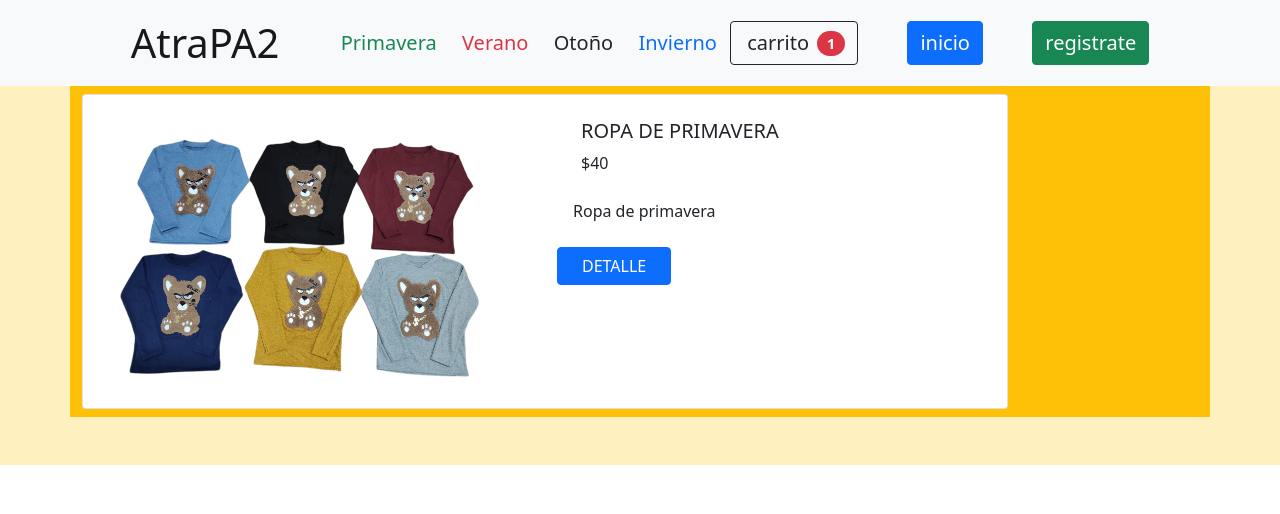
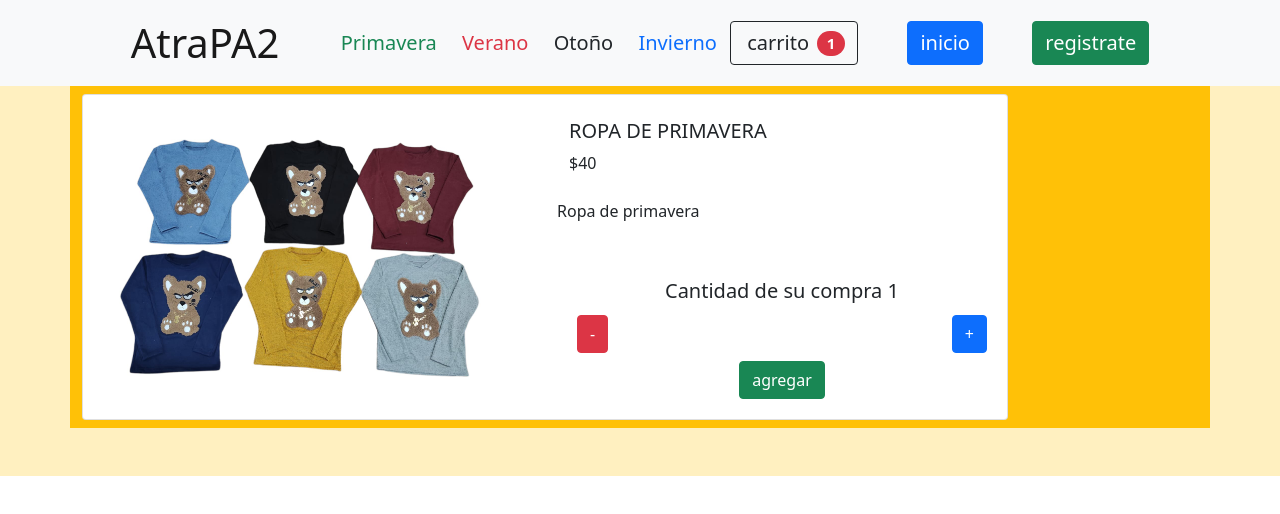
Before and after one commit to efrainCallisaya/gestordegastossemanales-efraincallisaya, a React (Create React App) app: page /detalle/1 in a window 1280 px wide. Shown: the top 514 px of the page. Built offline with nearby package versions, Linux system fonts and the light colour scheme.

Commit message:
desafio de 'sincronizar counter'

```diff
--- a/src/components/ItemCount.jsx
+++ b/src/components/ItemCount.jsx
@@ -1,20 +1,39 @@
-import useCount from './useCount'
- const ComponenetesII = ({stock,inicial}) => {
-  const {funcionlogica, contador} = useCount(stock,inicial)
-      return(
-        <div align="center"className="w-50 e-75 mt-5 ">
-           <div className="pt-5">
-                <h2> Stock Actual {contador}</h2>
-                <h1>Cantidad de su compra {stock - contador}</h1>
-          </div>
-          <section className=" ">
-            <div  className="">
-                    <button type="" className="btn btn-danger mt-5" onClick={()=>funcionlogica(-1)}>Disminuir</button>
-                    <button type="" className="btn btn-primary mt-5 ms-5" onClick={()=>funcionlogica(+1)}>Aumentar</button>
-            </div>
-            <button type="" className="btn btn-success mt-5 ms-5" onClick={()=>funcionlogica(0)}>Comprar</button>
-          </section>
+import useCount from "./useCount";
+const ComponenetesII = ({ stock, inicial, onAdd }) => {
+  const { funcionlogica, contador } = useCount(stock, inicial);
+  console.log(stock, inicial);
+  console.log(contador);
+  const accionOnAdd = () => {
+    onAdd();
+  };
+  return (
+    <div className="p-3">
+      <div className="text-center">
+        <h5>Cantidad de su compra {contador}</h5>
+      </div >
+        <div className="d-flex justify-content-between">
+          <button
+            type=""
+            className="btn btn-danger m-1 "
+            onClick={() => funcionlogica(-1)}
+          >
+            -
+          </button>
+          <button
+            type=""
+            className="btn btn-primary m-1"
+            onClick={() => funcionlogica(+1)}
+          >
+            +
+          </button>
         </div>
-    )
-  }
+        <div className="d-flex justify-content-center">
+        <button type="" className="btn btn-success m-1" onClick={accionOnAdd}>
+          agregar
+        </button>
+        </div>
+
+    </div>
+  );
+};
 export default ComponenetesII;
--- a/src/components/ItemDetail.jsx
+++ b/src/components/ItemDetail.jsx
@@ -1,4 +1,20 @@
-export const ItemDetail = ({ name, price, pictureURL, id, description }) => {
+import { useState } from "react";
+import ItemCount from "./ItemCount";
+import { Link } from "react-router-dom";
+export const ItemDetail = ({
+  name,
+  price,
+  pictureURL,
+  id,
+  description,
+  stock,
+}) => {
+  const [status, setStatus] = useState(false);
+  const onAdd = () => {
+    setStatus(true);
+  };
+  console.log(status);
+
   return (
     <div className="container fluid pb-5">
       <div className="row d-flex justify-content-between bg-warning py-2">
@@ -7,10 +23,11 @@ export const ItemDetail = ({ name, price, pictureURL, id, description }) => {
             <div className="row">
               <div className="col-md-6">
                 <div className="text-center p-4">
-                  <img id="main-image" src={pictureURL} width="100%" />
+                  <img key={id} src={pictureURL} width="100%" />
                 </div>
               </div>
               <div className="col-md-6">
+                <div className=" row 1 d-flex justify-content-center align-items-center">
                   <div className="product p-4">
                     <h5 className="text-uppercase" key={id}>
                       {name}
@@ -20,10 +37,16 @@ export const ItemDetail = ({ name, price, pictureURL, id, description }) => {
                     </div>
                   </div>
                   <p className="about mx-3">{description}</p>
-                <div className="cart mt-4 align-items-center">
+                  <div className="cart mt-4 align-items-center ">
+                    {status ? (
+                      <Link to="/cart">
                         <button className="btn btn-primary text-uppercase mr-2 px-4 mb-3">
-                    Detalle
+                          comprar
                         </button>
+                      </Link>
+                    ) : (
+                      <ItemCount stock={stock} inicial={1} onAdd={onAdd} />
+                    )}
                     <i className="fa fa-heart text-muted"></i>
                     <i className="fa fa-share-alt text-muted"></i>
                   </div>
@@ -33,5 +56,6 @@ export const ItemDetail = ({ name, price, pictureURL, id, description }) => {
           </div>
         </div>
       </div>
+    </div>
   );
 };
--- a/src/components/ItemDetailContainer.jsx
+++ b/src/components/ItemDetailContainer.jsx
@@ -16,6 +16,9 @@ const ItemDeteailContainer = () => {
       .catch((err) => console.log(err))
       .finally(() => setLoading(false));
   }, [detalleId]);
+
+
+
   return (
     <div className="bg-warning bg-opacity-25">
       {loading ? (
@@ -45,6 +48,7 @@ const ItemDeteailContainer = () => {
           price={data.price}
           pictureURL={data.pictureURL}
           id={data.id}
+          stock={data.stock}
         />
       )}
     </div>
--- a/src/mocks/fakeApi.js
+++ b/src/mocks/fakeApi.js
@@ -10,14 +10,14 @@ import ropa8 from '../img/8.jpeg';
 
 
 const productos =[
-{categoria:"Primavera",Name:"Ropa de primavera", description:"Ropa de primavera", price:40, pictureURL:ropa1, id:"1"},
-{categoria:"Verano",Name:"Ropa de verano", description:"Ropa de verano", price:50, pictureURL:ropa2, id:"2"},
-{categoria:"Invierno",Name:"Ropa de invierno",description:"Ropa de invierno", price:60, pictureURL:ropa3, id:"3"},
-{categoria:"Invierno",Name:"Ropa de invierno",description:"Ropa de invierno", price:70, pictureURL:ropa4, id:"4"},
-{categoria:"Primavera",Name:"Ropa de primavera", description:"Ropa de primavera", price:40, pictureURL:ropa5, id:"5"},
-{categoria:"Verano",Name:"Ropa de verano", description:"Ropa de verano", price:50, pictureURL:ropa6, id:"6"},
-{categoria:"Invierno",Name:"Ropa de invierno", description:"Ropa de invierno", price:60, pictureURL:ropa7, id:"7"},
-{categoria:"Otonio",Name:"Ropa de otonio", description:"Ropa de otonio", price:70, pictureURL:ropa8, id:"8"},
+{categoria:"Primavera",Name:"Ropa de primavera", description:"Ropa de primavera", price:40, pictureURL:ropa1, id:"1", stock:10},
+{categoria:"Verano",Name:"Ropa de verano", description:"Ropa de verano", price:50, pictureURL:ropa2, id:"2", stock:10},
+{categoria:"Invierno",Name:"Ropa de invierno",description:"Ropa de invierno", price:60, pictureURL:ropa3, id:"3", stock:10},
+{categoria:"Invierno",Name:"Ropa de invierno",description:"Ropa de invierno", price:70, pictureURL:ropa4, id:"4", stock:10},
+{categoria:"Primavera",Name:"Ropa de primavera", description:"Ropa de primavera", price:40, pictureURL:ropa5, id:"5", stock:10},
+{categoria:"Verano",Name:"Ropa de verano", description:"Ropa de verano", price:50, pictureURL:ropa6, id:"6", stock:10},
+{categoria:"Invierno",Name:"Ropa de invierno", description:"Ropa de invierno", price:60, pictureURL:ropa7, id:"7", stock:10},
+{categoria:"Otonio",Name:"Ropa de otonio", description:"Ropa de otonio", price:70, pictureURL:ropa8, id:"8", stock:10},
 ];
 
 export const getData = ()=>new Promise((res,rej)=>{
--- a/src/mocks/fakeDetail.js
+++ b/src/mocks/fakeDetail.js
@@ -9,14 +9,14 @@ import ropa8 from '../img/8.jpeg';
 
 
 const Detail =[
-{categoria:"Primavera",Name:"Ropa de primavera", description:"Ropa de primavera", price:40, pictureURL:ropa1, id:"1"},
-{categoria:"Verano",Name:"Ropa de verano", description:"Ropa de verano", price:50, pictureURL:ropa2, id:"2"},
-{categoria:"Invierno",Name:"Ropa de invierno",description:"Ropa de invierno", price:60, pictureURL:ropa3, id:"3"},
-{categoria:"Invierno",Name:"Ropa de invierno",description:"Ropa de invierno", price:70, pictureURL:ropa4, id:"4"},
-{categoria:"Primavera",Name:"Ropa de primavera", description:"Ropa de primavera", price:40, pictureURL:ropa5, id:"5"},
-{categoria:"Verano",Name:"Ropa de verano", description:"Ropa de verano", price:50, pictureURL:ropa6, id:"6"},
-{categoria:"Invierno",Name:"Ropa de invierno", description:"Ropa de invierno", price:60, pictureURL:ropa7, id:"7"},
-{categoria:"Otonio",Name:"Ropa de otonio", description:"Ropa de otonio", price:70, pictureURL:ropa8, id:"8"},
+{categoria:"Primavera",Name:"Ropa de primavera", description:"Ropa de primavera", price:40, pictureURL:ropa1, id:"1", stock:10},
+{categoria:"Verano",Name:"Ropa de verano", description:"Ropa de verano", price:50, pictureURL:ropa2, id:"2", stock:10},
+{categoria:"Invierno",Name:"Ropa de invierno",description:"Ropa de invierno", price:60, pictureURL:ropa3, id:"3", stock:10},
+{categoria:"Invierno",Name:"Ropa de invierno",description:"Ropa de invierno", price:70, pictureURL:ropa4, id:"4", stock:10},
+{categoria:"Primavera",Name:"Ropa de primavera", description:"Ropa de primavera", price:40, pictureURL:ropa5, id:"5", stock:10},
+{categoria:"Verano",Name:"Ropa de verano", description:"Ropa de verano", price:50, pictureURL:ropa6, id:"6", stock:10},
+{categoria:"Invierno",Name:"Ropa de invierno", description:"Ropa de invierno", price:60, pictureURL:ropa7, id:"7", stock:10},
+{categoria:"Otonio",Name:"Ropa de otonio", description:"Ropa de otonio", price:70, pictureURL:ropa8, id:"8", stock:10},
 
 ];
 
```
Lines whose indentation alone changed are shown as unchanged.
